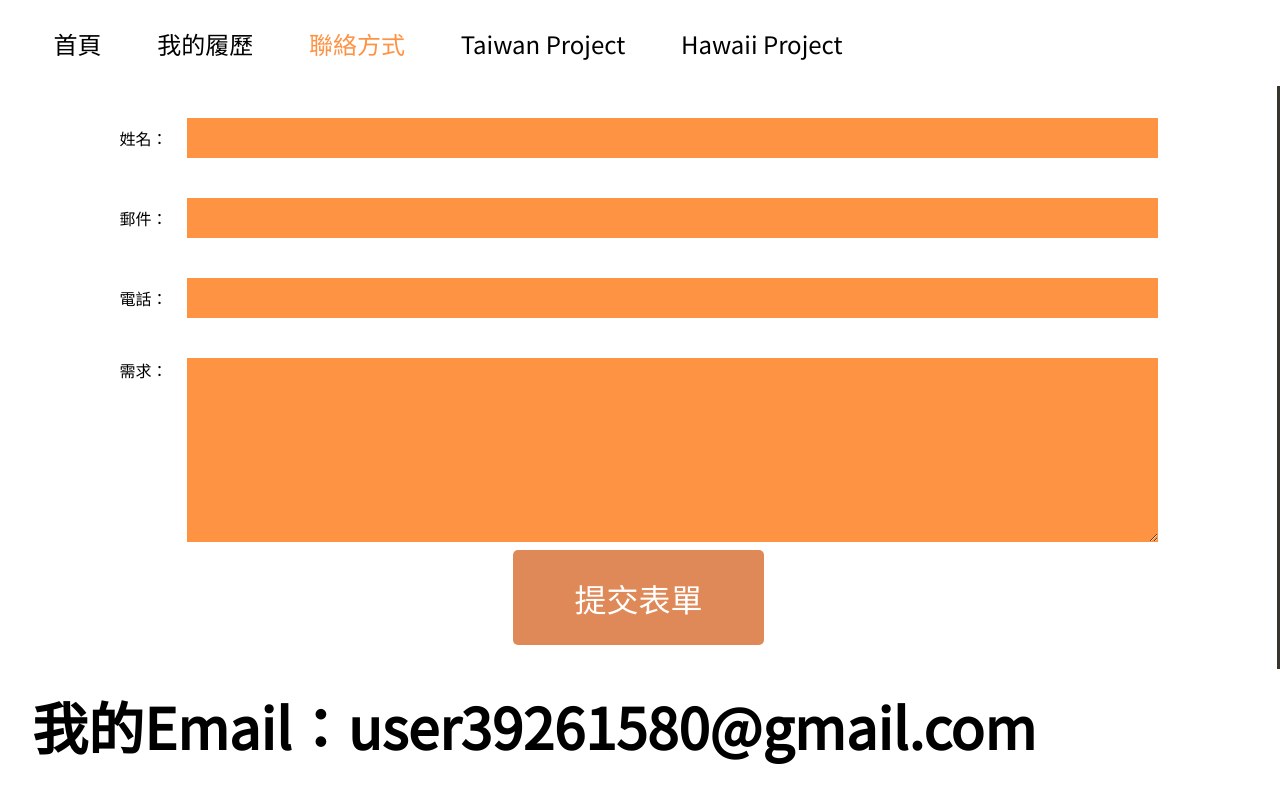
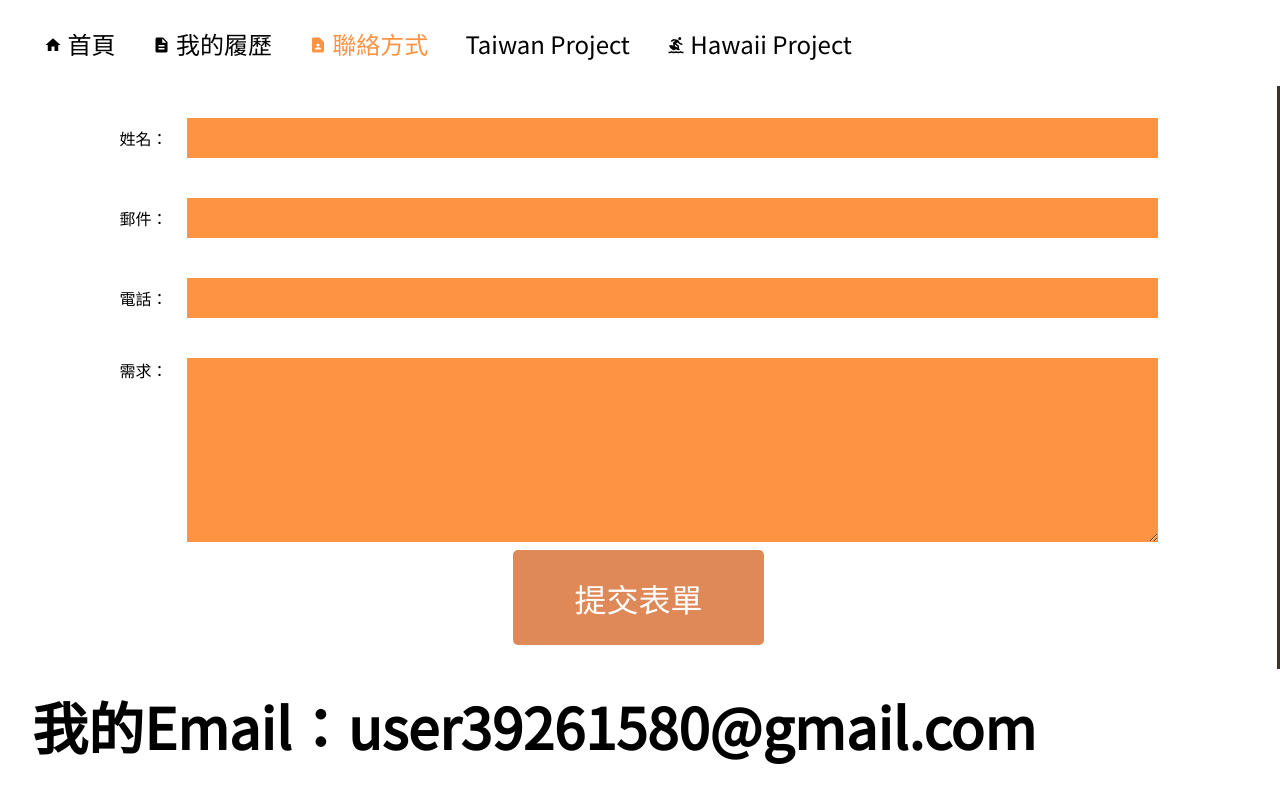
Before and after one commit to user39261580/Portfolio-Project, a plain HTML site: page contact.html in a window 1280 px wide. Shown: the top 800 px of the page. Drawn offline with Linux system fonts and the light colour scheme.

Commit message:
Add icon

```diff
--- a/contact.html
+++ b/contact.html
@@ -12,6 +12,8 @@
     <link rel="bookmark" href="/icons/index-icon.svg">
     <link rel="preconnect" href="https://fonts.gstatic.com">
     <link href="https://fonts.googleapis.com/css2?family=Noto+Sans+TC&display=swap" rel="stylesheet">
+    <link href="https://fonts.googleapis.com/icon?family=Material+Icons" rel="stylesheet">
+    <link rel="stylesheet" href="./Taiwan Project/twicon/twicon.css">
     <title>聯絡方式 | Jones</title>
     <link rel="stylesheet" href="./styles/animation.css">
     <link rel="stylesheet" href="./styles/style.css">
@@ -21,11 +23,11 @@
     <header>
         <nav>
             <ul>
-                <li><a target="_self" href="index.html">首頁</a></li>
-                <li><a target="_self" href="resume.html">我的履歷</a></li>
-                <li><a target="_self" class="active" href="#">聯絡方式</a></li>
-                <li><a href="./Taiwan Project/index.html">Taiwan Project</a></li>
-                <li><a href="./Hawaii Project/index.html">Hawaii Project</a></li>
+                <li><a target="_self" href="index.html"><i class="material-icons md-18" style="font-size: 18px;">home</i> 首頁</a></li>
+                <li><a target="_self" href="resume.html"><i class="material-icons md-18" style="font-size: 18px;">description</i> 我的履歷</a></li>
+                <li><a target="_self" class="active" href="#"><i class="material-icons md-18" style="font-size: 18px;">contact_page</i> 聯絡方式</a></li>
+                <li><a href="./Taiwan Project/index.html"><i class="twicon-main-island"></i> Taiwan Project</a></li>
+                <li><a href="./Hawaii Project/index.html"><i class="material-icons md-18" style="font-size: 18px;">surfing</i> Hawaii Project</a></li>
             </ul>
         </nav>
     </header>
```
Also changed, not shown: index.html (+7 -5 lines), resume.html (+7 -5 lines).
